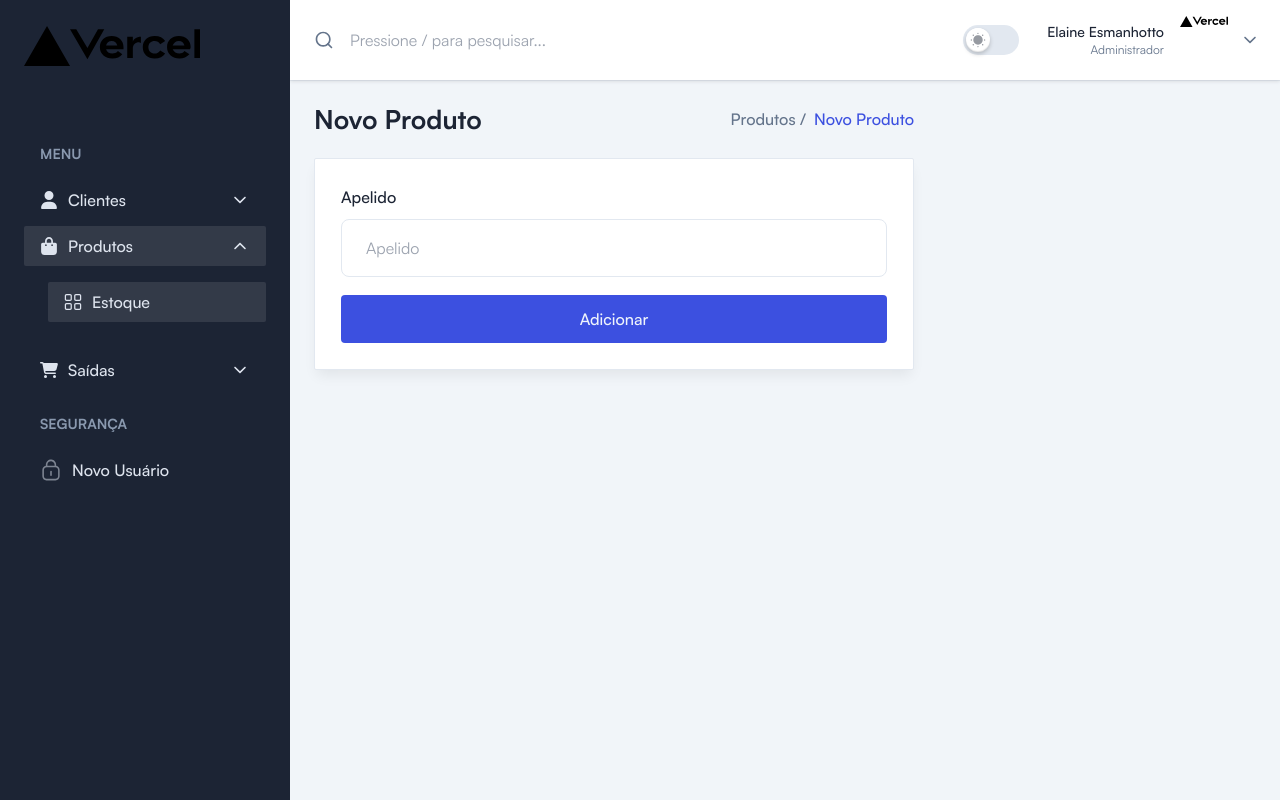
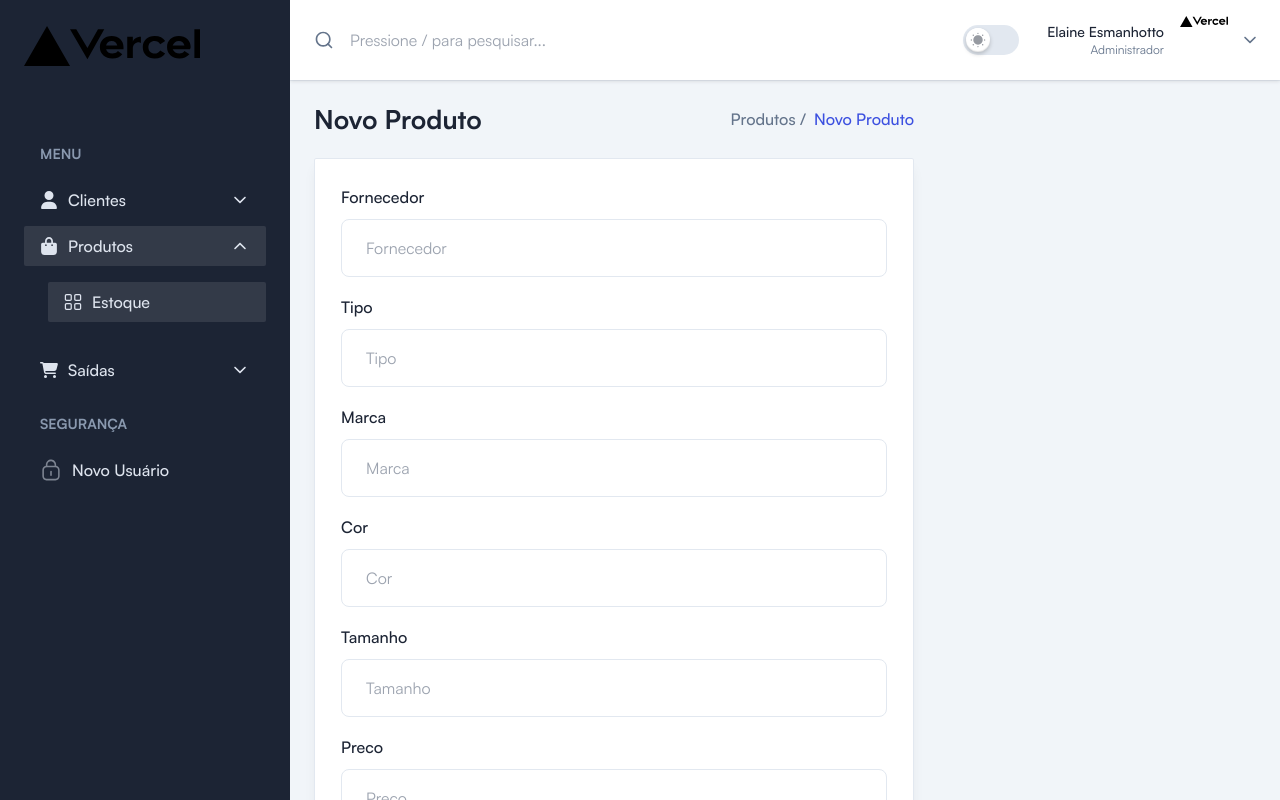
Before and after one commit to gusesba/Renova-V5, a Next.js app: page /produtos/novo in a window 1280 px wide. Built offline with nearby package versions, Linux system fonts and the light colour scheme.

Commit message:
dropdown input

```diff
--- a/src/app/(mainLayout)/produtos/novo/formScheme.ts
+++ b/src/app/(mainLayout)/produtos/novo/formScheme.ts
@@ -26,5 +26,15 @@ export const formScheme: NovoProdutoForm = {
   tamanho: "",
   preco: "",
   descricao: "",
-  dataEntrada: "",
+  dataEntrada: getFormattedDate(),
 };
+
+function getFormattedDate() {
+  let date = new Date(Date.now());
+
+  let day = String(date.getDate()).padStart(2, "0");
+  let month = String(date.getMonth() + 1).padStart(2, "0"); // getMonth() returns 0-11, so we add 1
+  let year = date.getFullYear();
+
+  return `${day}/${month}/${year}`;
+}
--- a/src/app/(mainLayout)/produtos/novo/page.tsx
+++ b/src/app/(mainLayout)/produtos/novo/page.tsx
@@ -29,7 +29,31 @@ export default function Novo() {
     produtoService.create(produto);
   };
 
-  const { values, handleChange, handleSubmit, errors } =
+  const openDropDownSearch = (id: string) => {
+    const dropSearch = document.getElementById(
+      `drop-search-${id}`
+    ) as HTMLDivElement;
+    dropSearch.classList.remove("hidden");
+    dropSearch.classList.add("absolute");
+  };
+
+  const closeDropDownSearch = (id: string) => {
+    const dropSearch = document.getElementById(
+      `drop-search-${id}`
+    ) as HTMLDivElement;
+    dropSearch.classList.add("closing");
+    dropSearch.addEventListener(
+      "animationend",
+      () => {
+        dropSearch.classList.remove("closing");
+        dropSearch.classList.add("hidden");
+        dropSearch.classList.remove("absolute");
+      },
+      { once: true }
+    );
+  };
+
+  const { values, handleChange, handleSubmit, errors, setFieldValue } =
     useFormik<NovoProdutoForm>({
       initialValues: formScheme,
       validationSchema: validationScheme,
@@ -49,12 +73,14 @@ export default function Novo() {
     Icon,
     label,
     obrigatorio,
+    dropdown = false,
   }: {
     id: string;
     placeholder?: string;
     Icon?: any;
     label?: string;
     obrigatorio?: boolean;
+    dropdown?: boolean;
   }) => {
     label = label || id.charAt(0).toUpperCase() + id.slice(1);
     placeholder = placeholder || label;
@@ -67,6 +93,15 @@ export default function Novo() {
             value={values[id as keyof NovoProdutoForm]}
             id={id}
             placeholder={placeholder}
+            onBlur={(e) => {
+              dropdown &&
+                setTimeout(() => {
+                  closeDropDownSearch(id);
+                }, 100);
+            }}
+            onFocus={(e) => {
+              dropdown && openDropDownSearch(id);
+            }}
           />
           <FormInputError>{errors[id as keyof NovoProdutoForm]}</FormInputError>
 
@@ -86,6 +121,25 @@ export default function Novo() {
     );
   };
 
+  const dropDownSearch = (itens: string[], id: string) => {
+    return (
+      <div
+        id={`drop-search-${id}`}
+        className="drop-animation top-[92px] z-999 rounded-b-lg bg-slate-50 dark:bg-boxdark shadow-2xl w-full h-60 hidden overflow-auto border-t border-primary/20"
+      >
+        {itens.map((item, index) => (
+          <div
+            key={index}
+            onClick={() => setFieldValue(id, item)}
+            className="hover:bg-primary/10 hover:cursor-pointer flex items-center px-10 h-15"
+          >
+            <h1 className="font-medium text-l ml-2 ">{item}</h1>
+          </div>
+        ))}
+      </div>
+    );
+  };
+
   return (
     <>
       <div className="w-150">
@@ -95,7 +149,48 @@ export default function Novo() {
           <Formulario onSubmit={handleFormSubmit}>
             <FormGroup>
               {inputHolder({
-                id: "apelido",
+                id: "fornecedor",
+              })}
+            </FormGroup>
+            <FormGroup>
+              {inputHolder({
+                id: "tipo",
+              })}
+            </FormGroup>
+            <FormGroup>
+              {inputHolder({
+                id: "marca",
+              })}
+            </FormGroup>
+            <FormGroup>
+              {inputHolder({
+                id: "cor",
+                dropdown: true,
+              })}
+              {dropDownSearch(["Azul", "Verde"], "cor")}
+            </FormGroup>
+            <FormGroup>
+              {inputHolder({
+                id: "tamanho",
+                dropdown: true,
+              })}
+              {dropDownSearch(["P", "PP"], "tamanho")}
+            </FormGroup>
+            <FormGroup>
+              {inputHolder({
+                id: "preco",
+              })}
+            </FormGroup>
+            <FormGroup>
+              {inputHolder({
+                id: "descricao",
+              })}
+            </FormGroup>
+            <FormGroup>
+              {inputHolder({
+                id: "dataEntrada",
+                label: "Data Entrada",
+                placeholder: "Data Entrada",
               })}
             </FormGroup>
 
--- a/src/components/Formulario/FormGroup.tsx
+++ b/src/components/Formulario/FormGroup.tsx
@@ -5,7 +5,7 @@ export const FormGroup: React.FC<FormGroupProps> = ({
 }: FormGroupProps) => {
   return (
     <>
-      <div className="mb-4.5 flex flex-col gap-6" {...props}>
+      <div className="mb-4.5 flex flex-col gap-6 relative" {...props}>
         {props.children}
       </div>
     </>
--- a/src/components/Formulario/Input.tsx
+++ b/src/components/Formulario/Input.tsx
@@ -6,6 +6,7 @@ export const Input: React.FC<InputProps> = ({ ...props }: InputProps) => {
       <input
         value={props.value}
         type="text"
+        autoComplete={"off"}
         className="w-full rounded-lg border border-stroke bg-transparent py-4 pl-6 pr-10 text-black outline-none focus:border-primary focus-visible:shadow-none dark:border-form-strokedark dark:bg-form-input dark:text-white dark:focus:border-primary"
         {...props}
       />
--- a/src/components/Header/index.tsx
+++ b/src/components/Header/index.tsx
@@ -9,13 +9,19 @@ import { Table } from "../Icones/Table";
 import { useEffect, useState } from "react";
 import { Plus } from "../Icones/Plus";
 
+interface searchItem {
+  name: string;
+  icon: JSX.Element;
+  link: string;
+}
+
 const Header = (props: {
   sidebarOpen: string | boolean | undefined;
   setSidebarOpen: (arg0: boolean) => void;
 }) => {
   const [searchValue, setSearchValue] = useState("");
 
-  const searchItems = [
+  const searchItems: searchItem[] = [
     {
       name: "Tabela Clientes",
       icon: <Table height={24} width={24} className="fill-primary" />,
@@ -73,13 +79,8 @@ const Header = (props: {
     });
   }, []);
 
-  const dropDownSearch = () => {
-    return (
-      <div
-        id="drop-search"
-        className="-left-2 top-[52.3px] rounded-b-lg bg-slate-50 dark:bg-boxdark shadow-2xl w-80 h-60 hidden overflow-auto border-t border-primary/20"
-      >
-        {searchItems.map((item, index) => {
+  const getItensPesquisa = () => {
+    return searchItems.filter((item) => {
       const valoresPesquisa = searchValue
         .toLocaleLowerCase()
         .normalize("NFD")
@@ -92,7 +93,20 @@ const Header = (props: {
       const itemEncontrado = valoresPesquisa.every((valor) =>
         nomeItem.includes(valor)
       );
-          if (!itemEncontrado) return null;
+      return itemEncontrado;
+    });
+  };
+
+  const pesquisaNotFound = () => {
+    return (
+      <div className="flex justify-center mt-4">
+        <span>Nenhum item corresponde à pesquisa.</span>
+      </div>
+    );
+  };
+
+  const listaPesquisa = (itens: searchItem[]) => {
+    return itens.map((item, index) => {
       return (
         <Link href={item.link} key={index}>
           <div
@@ -104,7 +118,17 @@ const Header = (props: {
           </div>
         </Link>
       );
-        })}
+    });
+  };
+
+  const dropDownSearch = () => {
+    const itens = getItensPesquisa();
+    return (
+      <div
+        id="drop-search"
+        className=" drop-animation -left-2 top-[52.3px] rounded-b-lg bg-slate-50 dark:bg-boxdark shadow-2xl w-80 h-60 hidden overflow-auto border-t border-primary/20"
+      >
+        {itens.length == 0 ? pesquisaNotFound() : listaPesquisa(itens)}
       </div>
     );
   };
@@ -175,10 +199,10 @@ const Header = (props: {
                 className="w-full bg-transparent pl-9 pr-4 font-normal focus:outline-none xl:w-125"
                 onChange={(e) => {
                   setSearchValue(e.target.value);
-                  openDropDownSearch();
+
                   if (e.target.value === "") {
                     closeDropDownSearch();
-                  }
+                  } else openDropDownSearch();
                 }}
                 onFocus={(e) => {
                   if (searchValue !== "") {
--- a/src/css/style.css
+++ b/src/css/style.css
@@ -328,10 +328,10 @@ div::-webkit-scrollbar-thumb {
   @apply fixed inset-0 z-99999 bg-black bg-opacity-50 flex items-center justify-center h-screen w-screen;
 }
 
-#drop-search.absolute {
+.drop-animation.absolute {
   animation: fade-in 150ms;
 }
 
-#drop-search.closing {
+.drop-animation.closing {
   animation: fade-out 150ms;
 }
```
Lines whose indentation alone changed are shown as unchanged.
